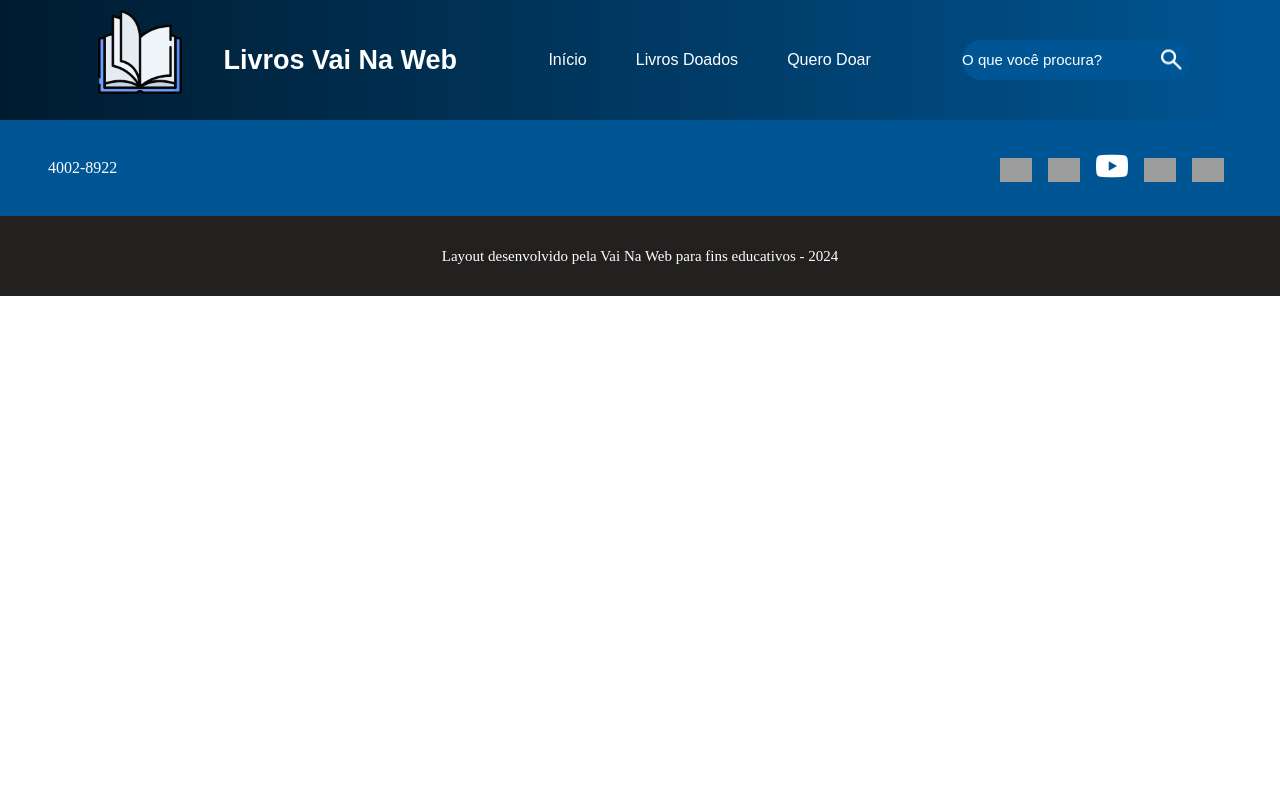
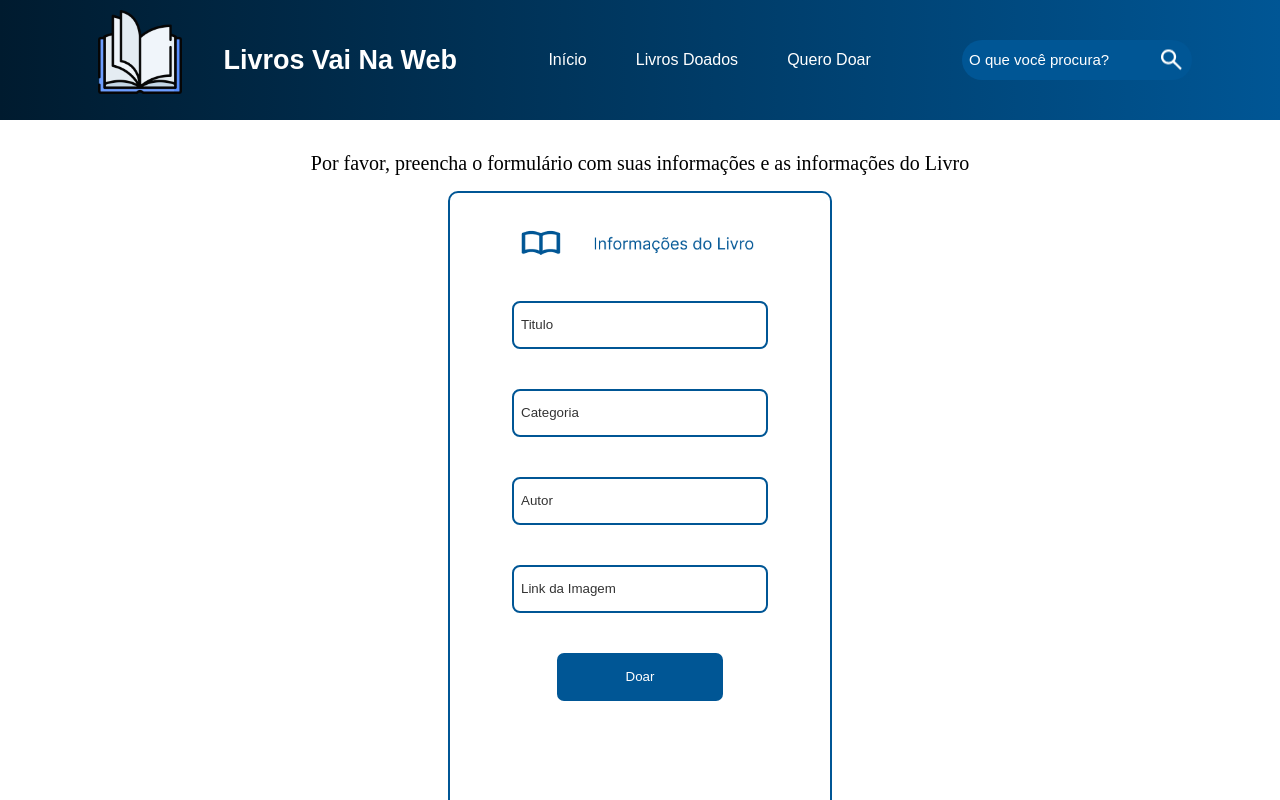
Before and after one commit to gooncalvesgaby/empower, a React (Vite) app: page /querodoar in a window 1280 px wide. Shown: the top 800 px of the page. Built offline with nearby package versions, Linux system fonts and the light colour scheme; grey boxes are pictures that could not be loaded.

Commit message:
ajustes querodoar

```diff
--- a/src/Components/Pages/queroDoar/Doar.jsx
+++ b/src/Components/Pages/queroDoar/Doar.jsx
@@ -1,7 +1,21 @@
+import S from "./doar.module.scss"
+import Doacao from "./doar.png"
+
 function Doar() {
     return(
-        <>
-        </>
+        <section className={S.box}>
+            <h6>Por favor, preencha o formulário com suas informações
+                e as informações do Livro
+            </h6>
+            <form className={S.quest}>
+                <img className={S.title} src={Doacao} alt="" />
+                <input type="text" placeholder="Titulo" />
+                <input type="text" placeholder="Categoria" />
+                <input type="text" placeholder="Autor" />
+                <input type="text" placeholder="Link da Imagem" />
+                <button>Doar</button>
+            </form>
+        </section>
     )
 }
 
--- /dev/null
+++ b/src/Components/Pages/queroDoar/doar.module.scss
@@ -0,0 +1,52 @@
+.box {
+    display: flex;
+    justify-content: center;
+    flex-direction: column;
+    align-items: center;
+    text-align: center;
+    padding: 2rem;
+}
+
+h6 {
+    font-size: 20px;
+    font-weight: 100;
+}
+
+.quest {
+    border: solid 2px #005695;
+    width: 30vw;
+    height: 80vh;
+    border-radius: 10px;
+    margin-top: 1rem;
+    display: flex;
+    flex-direction: column;
+    align-items: center;
+    gap: 2.5rem;
+}
+
+.quest input::placeholder {
+    color: #000;
+    opacity: 0.8;
+  }
+
+.title {
+    width: 15rem;
+    margin-top: 2rem;
+}
+
+input {
+    width: 20vw;
+    height: 6vh;
+    border-radius: 8px;
+    border: solid 2px #005695;
+    padding: 7px;
+}
+
+button {
+    width: 13vw;
+    height: 6vh;
+    border-radius: 7px;
+    background-color: #005695;
+    color: white;
+    border: none;
+}
```
Also changed, not shown: src/Components/Pages/queroDoar/doar.png (added).
